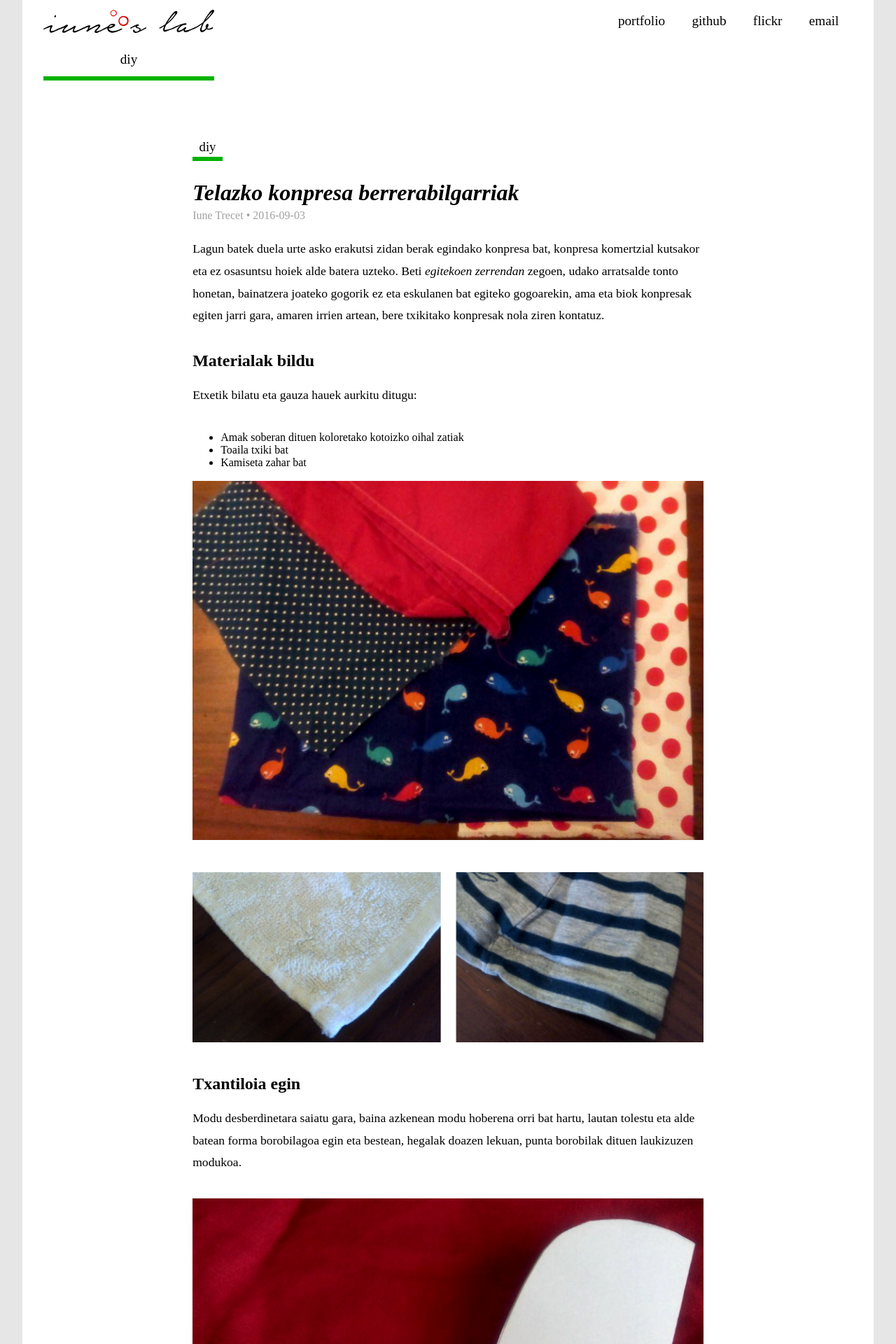
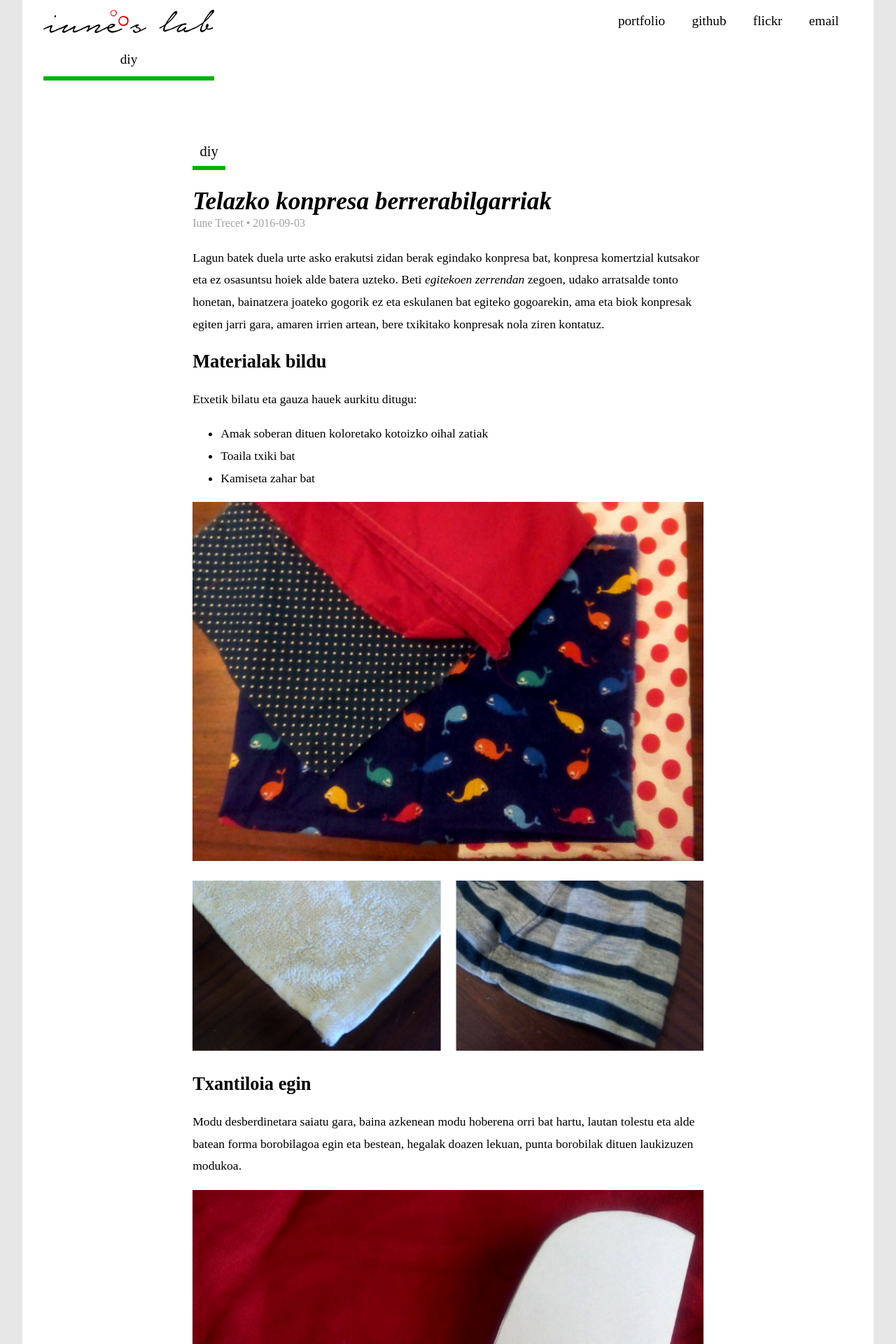
Before and after one commit to iunetrecet/lab, a Jekyll site: the page built from _posts/2016-09-03-telazko-konpresak.md, in a window 1280 px wide. Shown: the top 1920 px of the page at 70% size. Built offline with Jekyll 4.4.1, drawn with Linux system fonts in a browser that asks for light colours.

Commit message:
article paragraph style in article default

```diff
--- a/_sass/post.sass
+++ b/_sass/post.sass
@@ -1,13 +1,11 @@
 article
   padding: 5% 20%
+  font-size: 1.1rem
+  line-height: 1.8em
   h1
     margin-bottom: 0
     font-size: 2em
     font-style: italic
-  p
-    font-size: 1.1em
-    line-height: 1.8em
-    margin-bottom: 2em
   p.date
     margin: 0
     font-size: 1rem
@@ -20,3 +18,13 @@
     margin-bottom: 0
   img
     width: 100%
+  .half
+    width: 45%
+    display: inline-block
+  .left
+    margin-right: 5%
+  .right
+    margin-left: 5%
+  .note
+    font-size: .8em
+    color: grey
```
